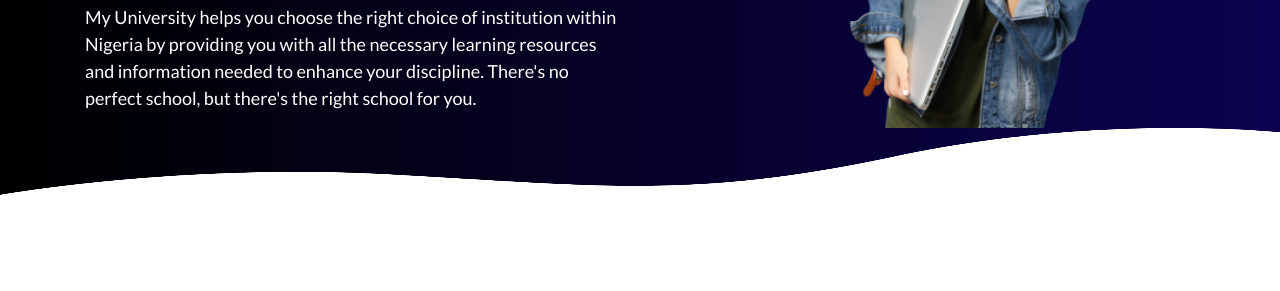
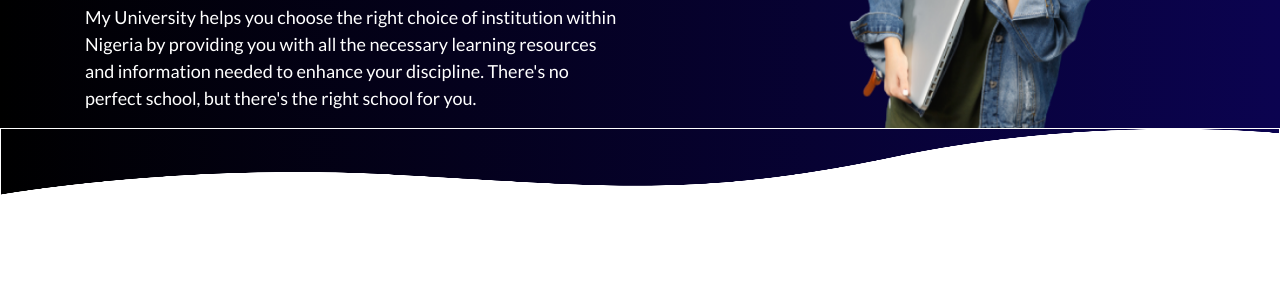
Before and after one commit to Hezhykeyhel/mylegitUniversity, a plain HTML site: page index.html in a window 1280 px wide. Shown: the part 380-671 px from the top of the page. Drawn offline with nearby package versions, Linux system fonts and the light colour scheme.

Commit message:
Update styles.css

```diff
--- a/styles.css
+++ b/styles.css
@@ -92,6 +92,7 @@ P{
 .waterwave{
     height: 100px;
     width: 100%;
+    border:1px #fff solid;
 }
 /*-----Services section----*/
 #services{
```
